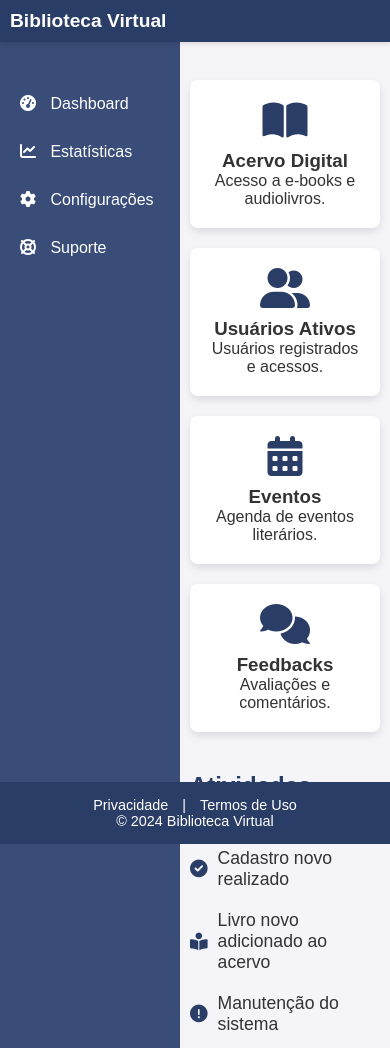
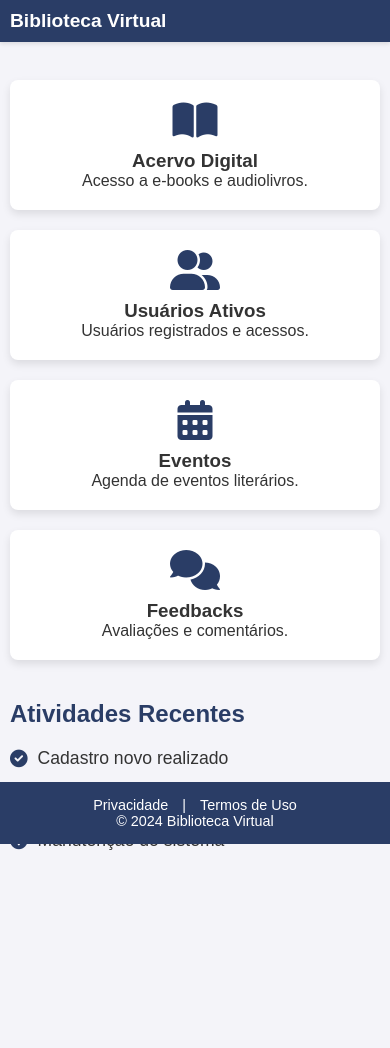
Before and after one commit to Cleiton1410/Dashbord, a plain HTML site: page index.html in a window 390 px wide. Shown: the top 1048 px of the page. After the commit the page ends 871 px from the top, so only its background shows below. Drawn offline with Linux system fonts and the light colour scheme.

Commit message:
ajuste novamente no slidebar

```diff
--- a/styles.css
+++ b/styles.css
@@ -108,7 +108,7 @@ body {
   background-color: #3a4d78;
   color: #fff;
   padding-top: 100px;
-  position: flex;
+  position:relative;
   top: 0;
   bottom: 0;
 }
@@ -229,7 +229,7 @@ body {
   }
 
   .sidebar {
-    width: 180px;
+    width: 100px;
     padding-top: 80px;
   }
 
@@ -269,8 +269,7 @@ body {
 
   /* Menu lateral como barra oculta */
   .sidebar {
-    display:flex;
-
+    display: none;
   }
 
   /* Conteúdo principal ocupando a tela inteira */
```
